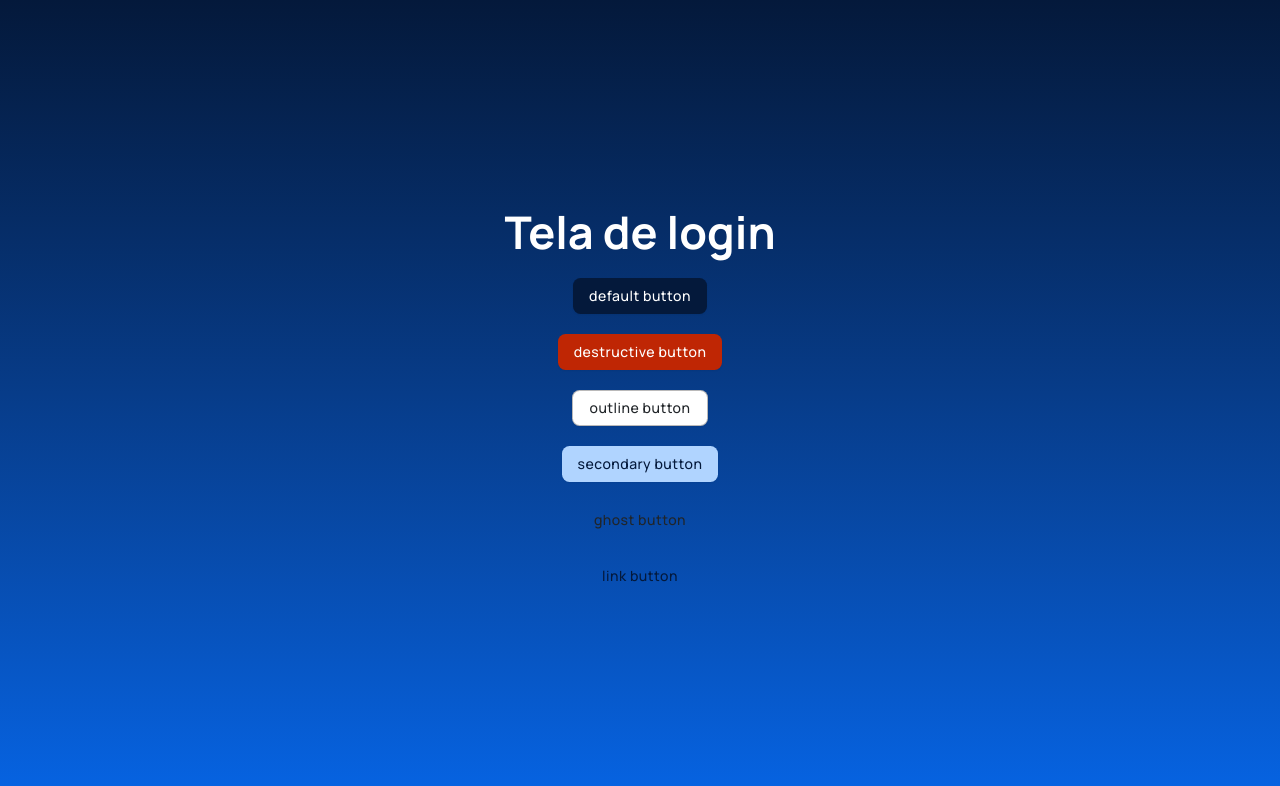
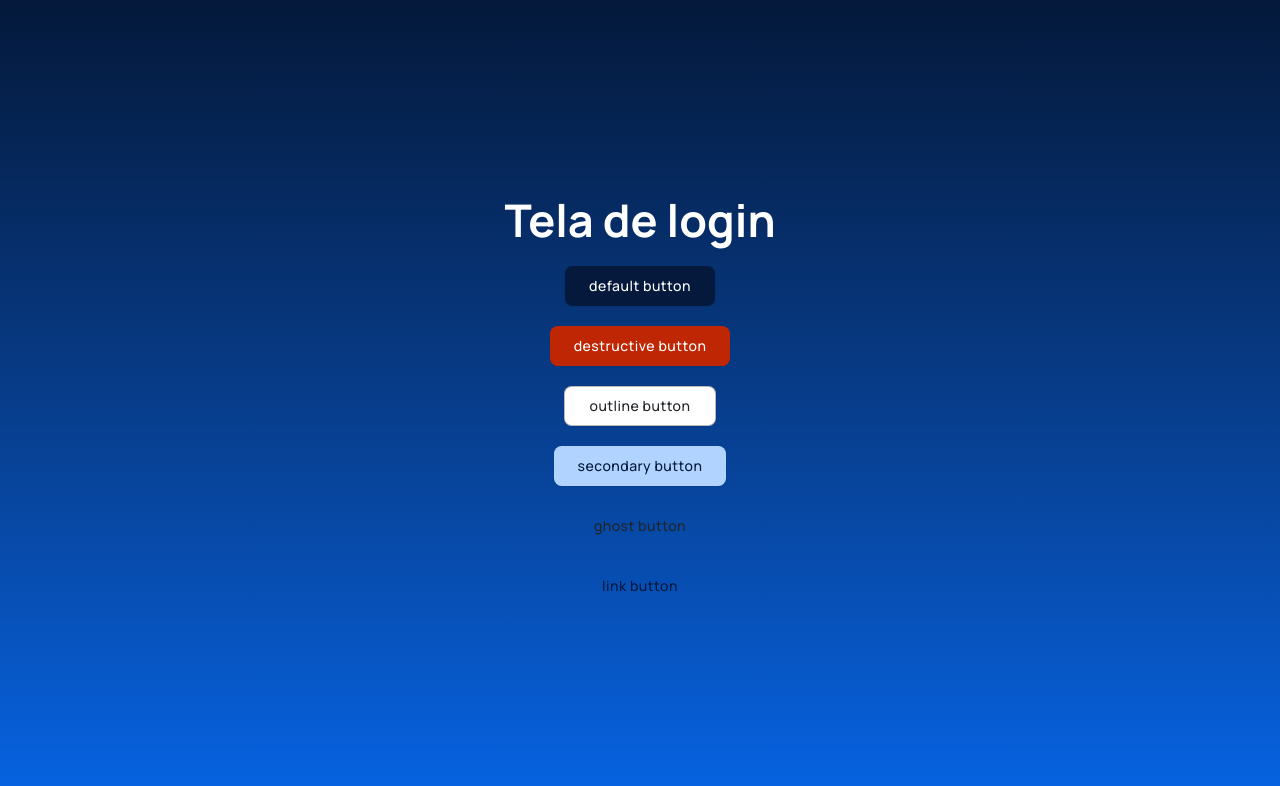
Before and after one commit to bbz-administradora/reservas-bbz-frontend, a Next.js app: page /login in a window 1280 px wide. Shown: the top 786 px of the page. Built offline with nearby package versions, Linux system fonts and the light colour scheme; no server answers.

Commit message:
feat: update default button size to 'lg' in buttonVariants

```diff
--- a/src/components/ui/button.tsx
+++ b/src/components/ui/button.tsx
@@ -29,7 +29,7 @@ const buttonVariants = cva(
     },
     defaultVariants: {
       variant: 'default',
-      size: 'default',
+      size: 'lg',
     },
   },
 )
```
